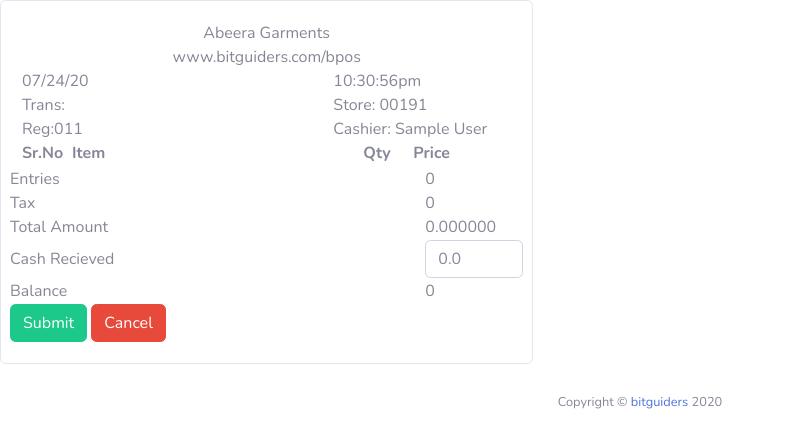
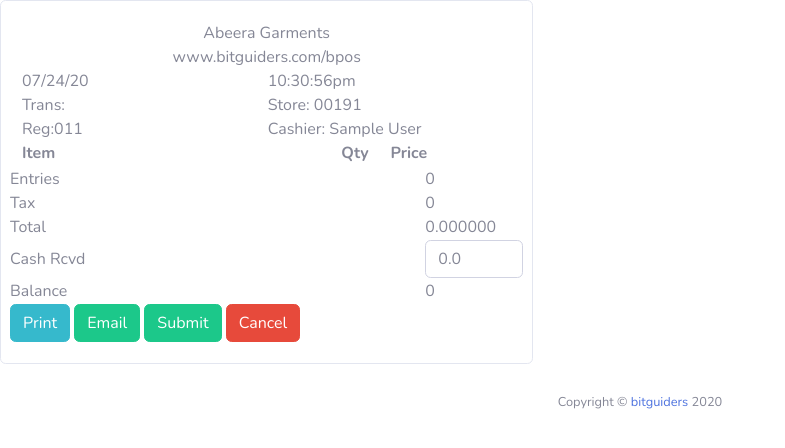
Before and after one commit to bjt-00/-bps-, a PHP site: template view/contents/pos/reciept.php in a window 1280 px wide. Shown: the top 448 px of the page, without its empty margins (0-785 px from the left). Run offline with PHP 8.4, Linux system fonts and the light colour scheme; the template is opened without the code that fills it, so the values that code supplies are empty; the visitor is signed in with stand-in values (Sample User, id 1).

Commit message:
BPOS-5: Recipt printing

```diff
--- a/view/contents/pos/reciept.php
+++ b/view/contents/pos/reciept.php
@@ -2,13 +2,13 @@
  <div class="col-xl-5 col-lg-7 card card-body">
 
  <div id="recieptHeader" style="display:block">
- <center>Abeera Garments</center>
- <center>www.bitguiders.com/bpos</center>
+ <div id="recieptHeader1" ><center>Abeera Garments</center></div>
+ <div id="recieptHeader2" ><center>www.bitguiders.com/bpos</center></div>
 
- <table class="cell-border" width="100%">
+ <table id="recieptHeader3" class="cell-border" width="100%">
  	<tr>
- 		<td><?php echo date('m/d/y');?></td>
- 		<td style="width:180px"><?php echo date('h:i:sa');?></td>
+ 		<td style="width:50%"><?php echo date('m/d/y');?></td>
+ 		<td><?php echo date('h:i:sa');?></td>
  	</tr>
  	<tr>
  		<td>Trans: <span id="transactionId"></span></td>
@@ -19,7 +19,7 @@
  		<td>Cashier: <?php echo (isset($_SESSION['userName'])?$_SESSION['userName']:"Guest");?></td>
  	</tr>
  </table>
-<center><div id="transactionIdBarcode"></div></center>
+<div id="recieptBarCode"><center><div id="transactionIdBarcode"></div></center></div>
 
 </div>
                        <!-- Page Wrapper -->
@@ -30,18 +30,16 @@
                                     <table class="cell-border" id="dTable" width="100%" heith="100%" cellspacing="0">
                                       <thead>
                                         <tr>
-                                          <th style="width:50px">Sr.No</th>
-                                          <th>Item</th>
-                                          <th style="width:50px">Qty</th>
-                                          <th style="width:100px">Price</th>
+                                          <th style="width:65%">Item</th>
+                                          <th style="width:10%">Qty</th>
+                                          <th style="width:25%">Price</th>
                                         </tr>
                                       </thead>
                                       <tfoot>
                                       	<tr>
-                                          <td style="width:50px"></td>
                                           <td></td>
-                                          <td style="width:50px"></td>
-                                          <td style="width:100px"></td>
+                                          <td ></td>
+                                          <td ></td>
                                         </tr>
                                       </tfoot>
                                       <tbody>
@@ -50,7 +48,7 @@
                       </div>
                       <!-- End of Page Wrapper -->
 					 <div class="row">
-                      <table class="cell-border" width="100%">
+                      <table id="recieptSummary" class="cell-border" width="100%">
                       	<tr>
                       		<td colspan="3">Entries</td>
                       		<td style="width:100px"><span id="entries">0</span></td>
@@ -60,12 +58,12 @@
                       		<td><span id="tax">0</span></td>
                       	</tr>
                      	<tr>
-                      		<td colspan="3">Total Amount</td>
+                      		<td colspan="3">Total</td>
                       		<td><span id="totalAmount">0.000000</span></td>
                       	</tr>
                      	<tr>
-                      		<td colspan="3">Cash Recieved</td>
-                      		<td><input type="text" id="cashRecieved" class="form-control small" placeholder="0.0" size="5"></td>
+                      		<td colspan="3">Cash Rcvd</td>
+                      		<td><span id="cashRecievedPreview"></span><input type="text" id="cashRecieved" class="form-control small" placeholder="0.0" size="5"></td>
                       	</tr>
                      	<tr>
                       		<td colspan="3">Balance</td>
@@ -73,7 +71,9 @@
                       	</tr>
                     	<tr>
                       		<td colspan="4">
-                      			<input type="button" id="submitReciept" class="btn btn-success" data-toggle="modal" data-target="#submitRecieptModal" value="Submit" >
+                      		    <input type="button" id="printReciept" class="btn btn-info" value="Print" >
+                      		    <input type="button" id="sendEmail" class="btn btn-success"  value="Email" data-toggle="modal" data-target="#sendEmailRecieptModal">
+                      			<input type="button" id="submitReciept" class="btn btn-success"  value="Submit" >
                       			<input type="button" id="cancelReciept" onclick="location.reload()" class="btn btn-danger" value="Cancel" >
                       		</td>
                       	</tr>
@@ -113,7 +113,7 @@
             </div>
 
  <!-- Submit Reciept Modal-->
-  <div class="modal fade" id="submitRecieptModal" tabindex="-1" role="dialog" aria-labelledby="recieptModalLabel" aria-hidden="true">
+  <div class="modal fade" id="sendEmailRecieptModal" tabindex="-1" role="dialog" aria-labelledby="recieptModalLabel" aria-hidden="true">
     <div class="modal-dialog" role="document">
       <div class="modal-content">
         <div class="modal-header">
@@ -126,8 +126,7 @@
            Email: <input type="email" id="customeEmail" class="form-control" placeholder="customer@email.com">
         </div>
         <div class="modal-footer">
-          <input type="button" id="print" class="btn btn-info" value="Print" >
-          <input type="button" id="sendEmail" class="btn btn-info" value="Email" >
+          <input type="button" id="sendEmailNow" class="btn btn-info" value="Send" >
           <button onclick="location.reload()" class="btn btn-danger" type="button" data-dismiss="modal">Close</button>
         </div>
       </div>
--- a/view/structure/header.php
+++ b/view/structure/header.php
@@ -1,5 +1,6 @@
 <?php
 session_start();
+header('Access-Control-Allow-Origin: *');
 if(!isset($_SESSION['loginId']) && !strpos($_SERVER['REQUEST_URI'],'login.php')){
     header('location:login.php');
 }
```
Also changed, not shown: js/bpos/bpos-datatable.js (+9 -8 lines), js/bpos/bpos-product-detail.js (+16 -2 lines).
